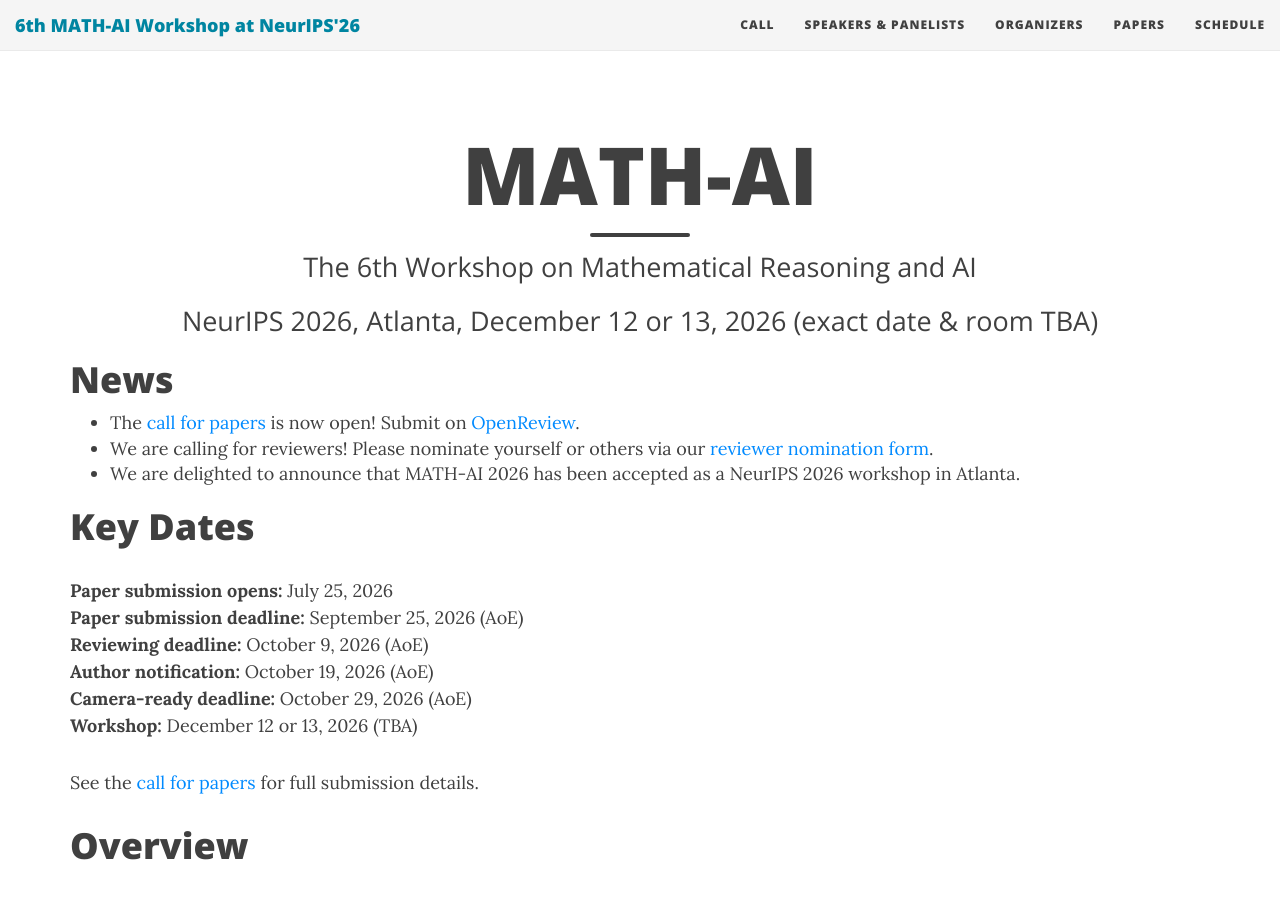
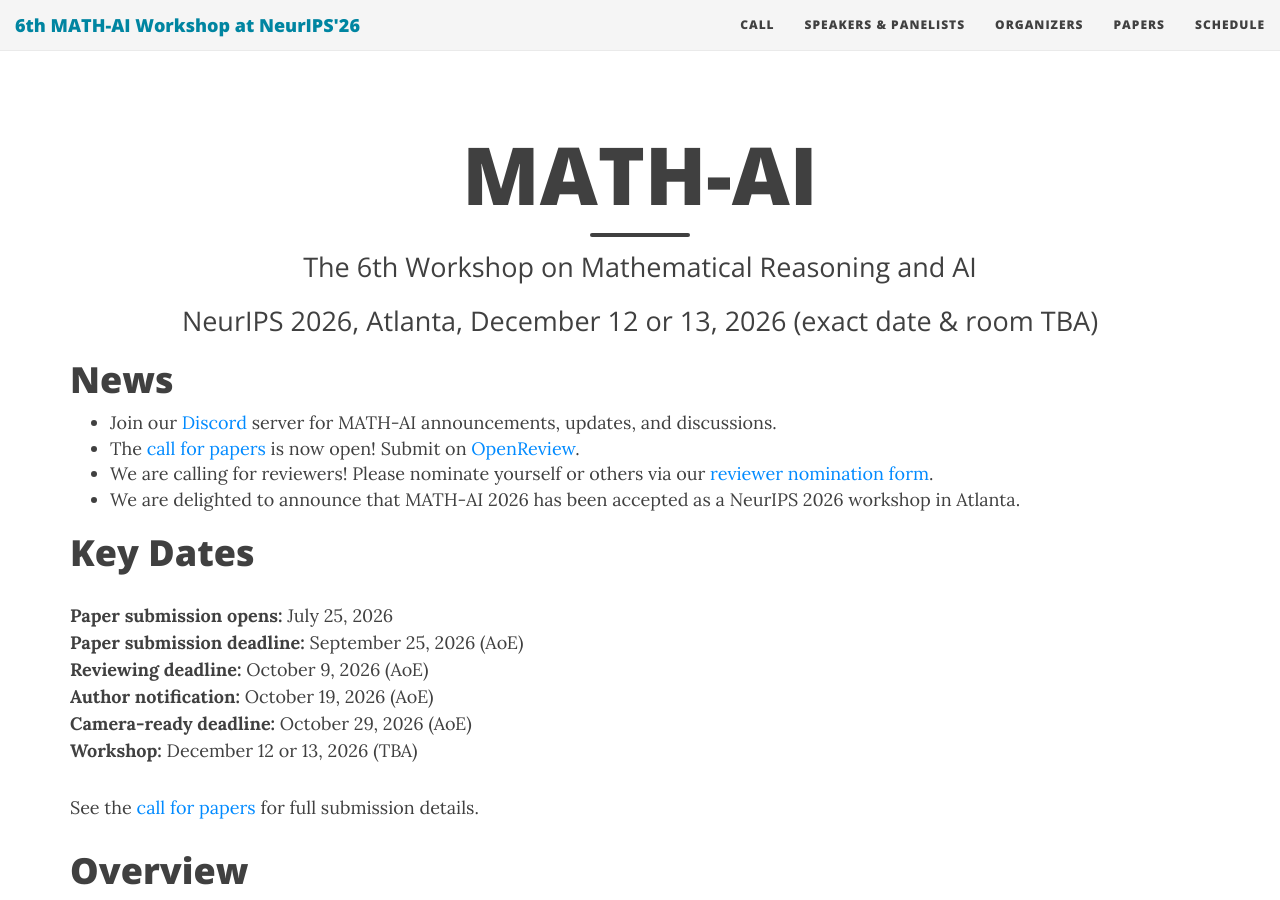
Before and after one commit to mathai-2026/mathai-2026.github.io, a Jekyll site: the page built from index.md, in a window 1280 px wide and 900 px high. Built offline with Jekyll 4.4.1, drawn with Linux system fonts in a browser that asks for light colours; nearby versions of some CDN libraries.

Commit message:
Add DC invite link

```diff
--- a/index.md
+++ b/index.md
@@ -16,6 +16,7 @@ use-site-title: true
 
 # News
 
+* Join our [Discord](https://discord.gg/GJ2w8EVzX) server for MATH-AI announcements, updates, and discussions.
 * The [call for papers](/cfp) is now open! Submit on [OpenReview](https://openreview.net/group?id=NeurIPS.cc/2026/Workshop/MATH-AI).
 * We are calling for reviewers! Please nominate yourself or others via our [reviewer nomination form](https://docs.google.com/forms/d/e/1FAIpQLSenuh8uLvudlAA0ifF-pGU_XjpgU7CINQBFeDC0Acq_tIq2YQ/viewform?usp=header).
 * We are delighted to announce that MATH-AI 2026 has been accepted as a NeurIPS 2026 workshop in Atlanta.
```
